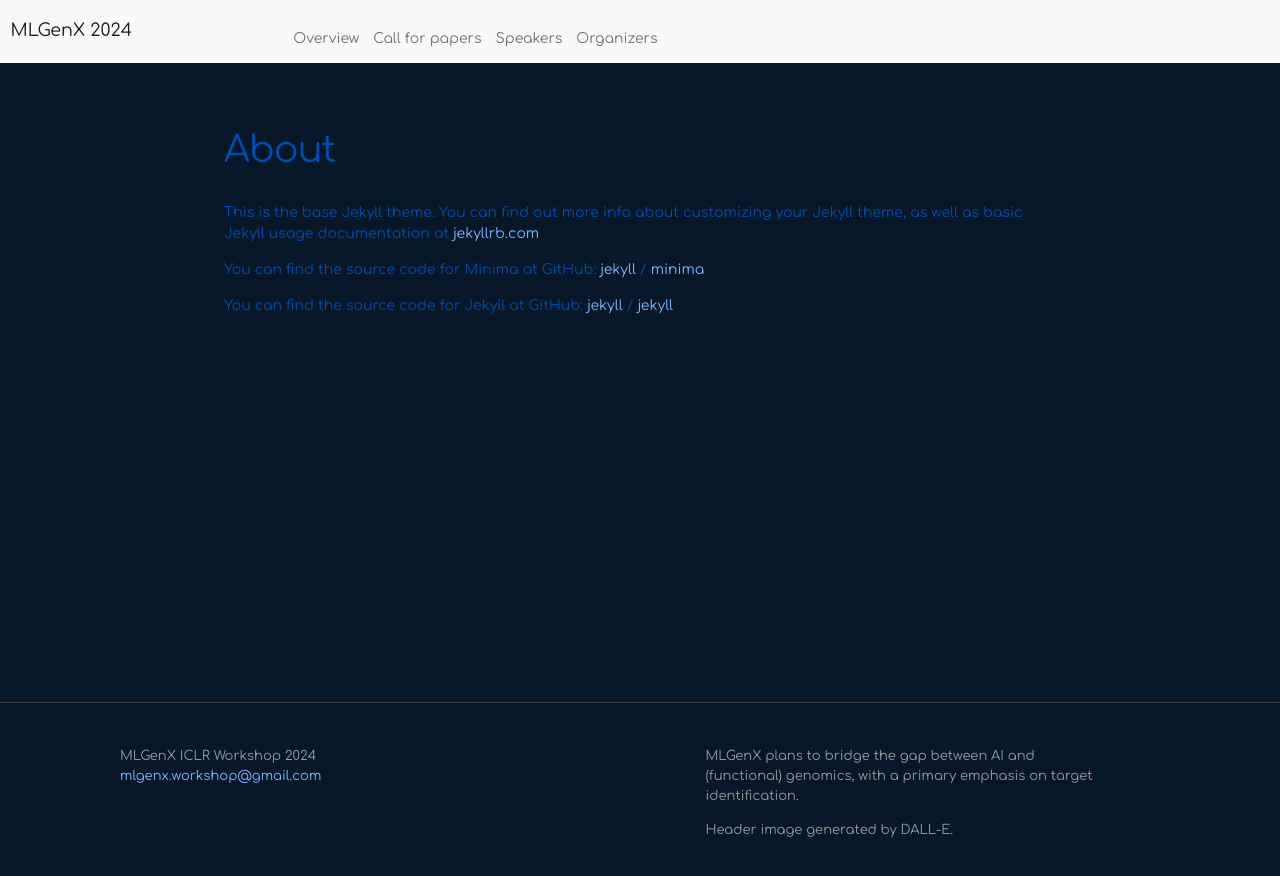
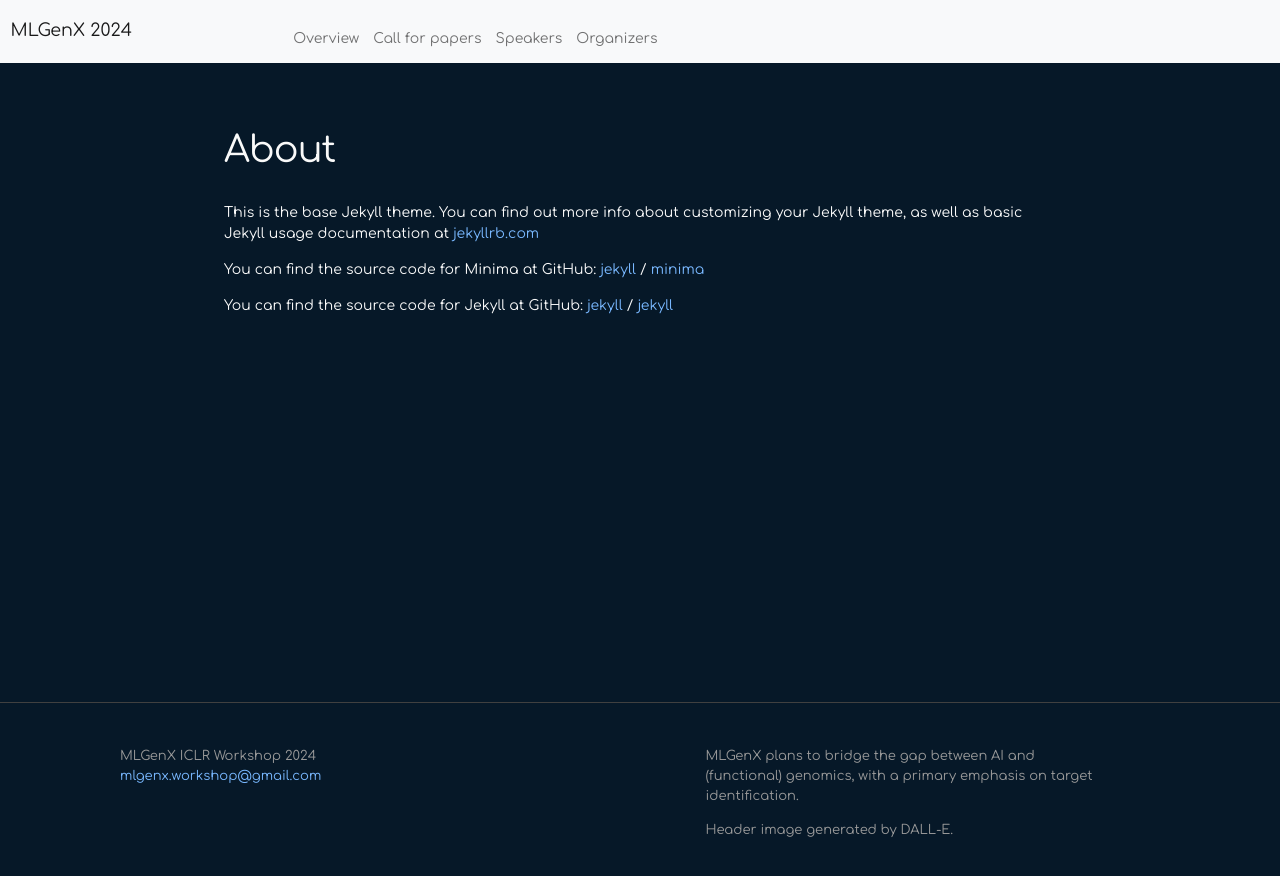
Before and after one commit to mlgenx/mlgenx.github.io, a Jekyll site: the page built from about.md, in a window 1280 px wide. Shown: the top 876 px of the page. Built offline with Jekyll 4.4.1, drawn with Linux system fonts in a browser that asks for light colours; nearby versions of some CDN libraries.

Commit message:
text color updated

```diff
--- a/_sass/minima/skins/dark.scss
+++ b/_sass/minima/skins/dark.scss
@@ -6,7 +6,7 @@ $brand-color-dark:      darken($brand-color, 35%) !default;
 
 $site-title-color:      $brand-color-light !default;
 
-$text-color:            #004CB2 !default;
+$text-color:            #fafafa !default;
 $background-color:      #061828 !default;
 $code-background-color: #212121 !default;
 
```
